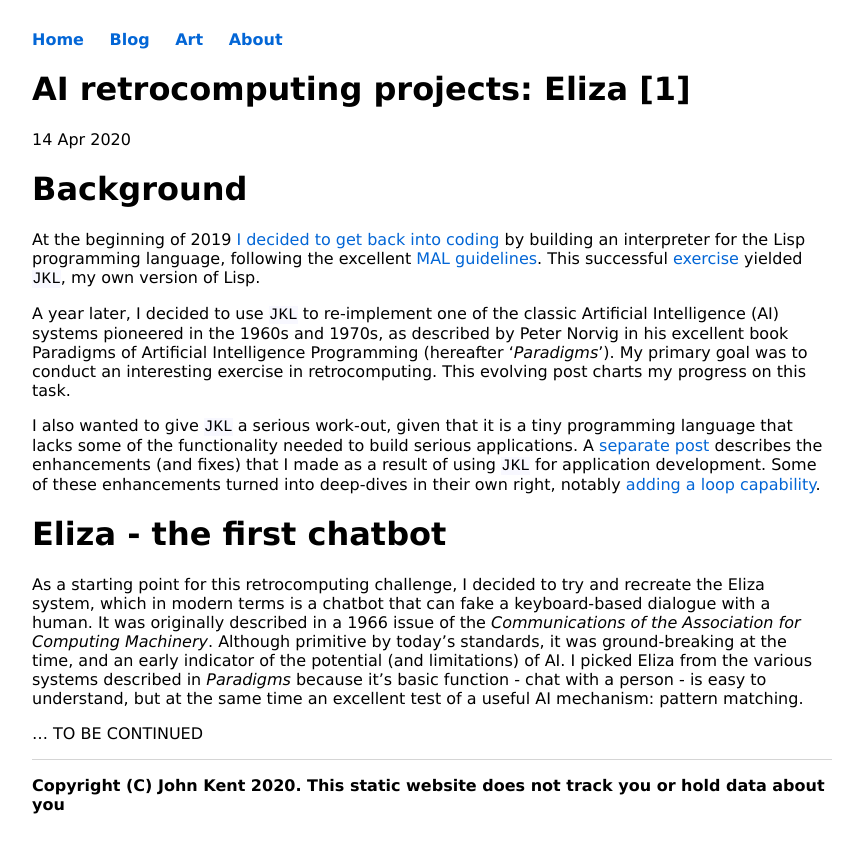
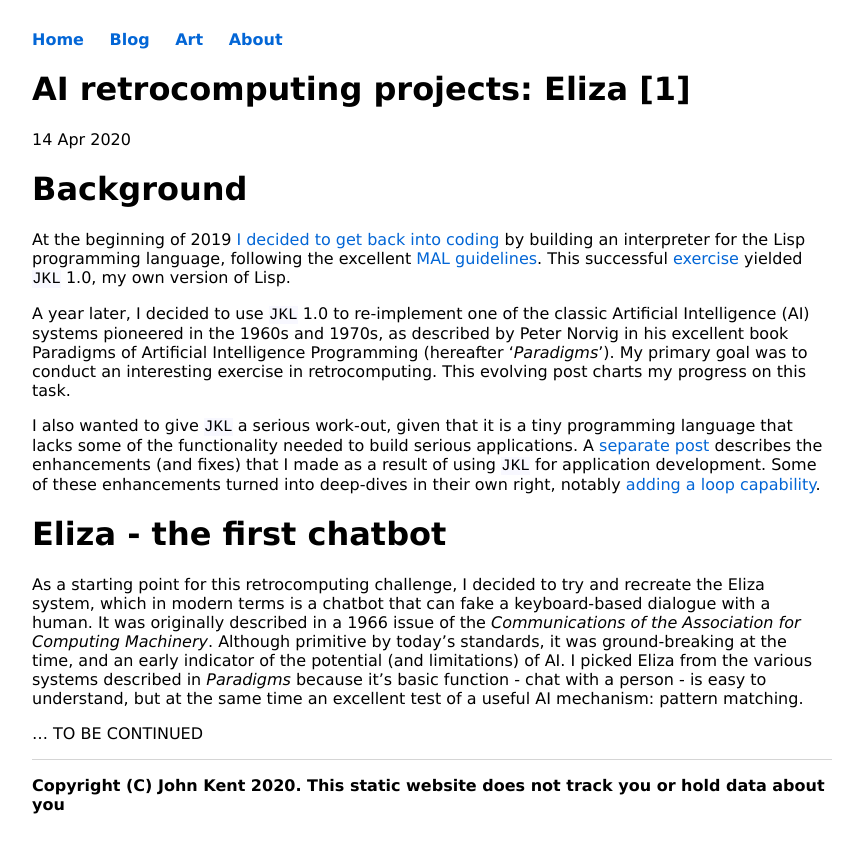
Before and after one commit to KineticLensman/KineticLensman.github.io, a Jekyll site: the page built from _posts/2020-04-14-AI-Projects-Eliza.md, in a window 1280 px wide. Shown: the top 853 px of the page, without its empty margins (208-1071 px from the left). Built offline with Jekyll 4.4.1, drawn with Linux system fonts in a browser that asks for light colours.

Commit message:
added JKL version number

```diff
--- a/_posts/2020-04-14-AI-Projects-Eliza.md
+++ b/_posts/2020-04-14-AI-Projects-Eliza.md
@@ -6,9 +6,9 @@ date: 2020-04-14
 
 # Background
 
-At the beginning of 2019 [I decided to get back into coding](https://www.non-kinetic-effects.co.uk/blog/2019/01/01/MAL-1) by building an interpreter for the Lisp programming language, following the excellent [MAL guidelines](https://github.com/kanaka/mal). This successful [exercise](https://www.non-kinetic-effects.co.uk/blog/2019/04/28/MAL-5) yielded `JKL`, my own version of Lisp.
+At the beginning of 2019 [I decided to get back into coding](https://www.non-kinetic-effects.co.uk/blog/2019/01/01/MAL-1) by building an interpreter for the Lisp programming language, following the excellent [MAL guidelines](https://github.com/kanaka/mal). This successful [exercise](https://www.non-kinetic-effects.co.uk/blog/2019/04/28/MAL-5) yielded `JKL` 1.0, my own version of Lisp.
 
-A year later, I decided to use `JKL` to re-implement one of the classic Artificial Intelligence (AI) systems pioneered in the 1960s and 1970s, as described by Peter Norvig in his excellent book Paradigms of Artificial Intelligence Programming (hereafter '*Paradigms*'). My primary goal was to conduct an interesting exercise in retrocomputing. This evolving post charts my progress on this task.
+A year later, I decided to use `JKL` 1.0 to re-implement one of the classic Artificial Intelligence (AI) systems pioneered in the 1960s and 1970s, as described by Peter Norvig in his excellent book Paradigms of Artificial Intelligence Programming (hereafter '*Paradigms*'). My primary goal was to conduct an interesting exercise in retrocomputing. This evolving post charts my progress on this task.
 
 I also wanted to give `JKL` a serious work-out, given that it is a tiny programming language that lacks some of the functionality needed to build serious applications. A [separate post](https://www.non-kinetic-effects.co.uk/blog/2020/04/03/Journey-continues) describes the enhancements (and fixes) that I made as a result of using `JKL` for application development. Some of these enhancements turned into deep-dives in their own right, notably [adding a loop capability](https://www.non-kinetic-effects.co.uk/blog/2020/04/18/looping-deep-dive).
 
```
